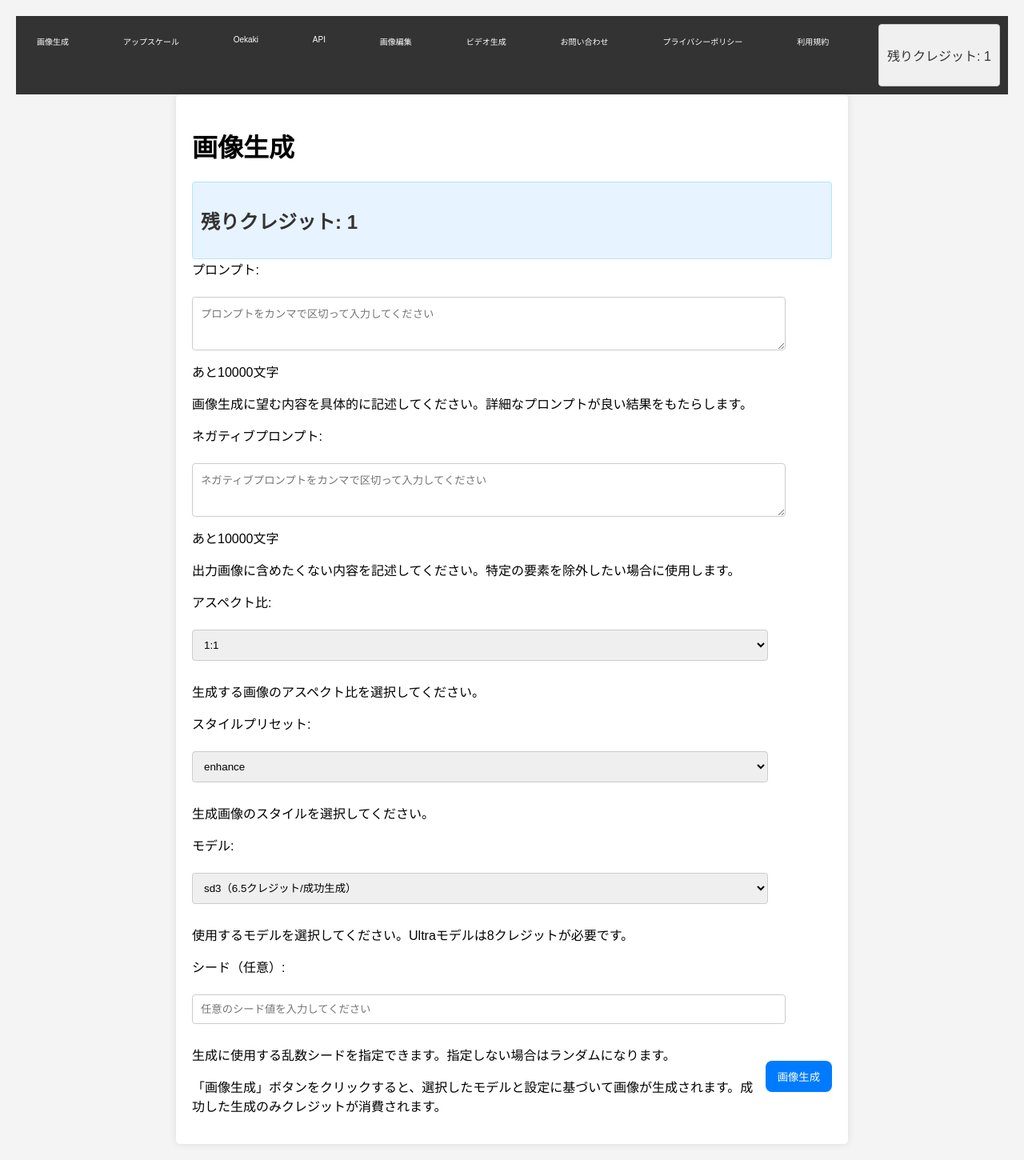
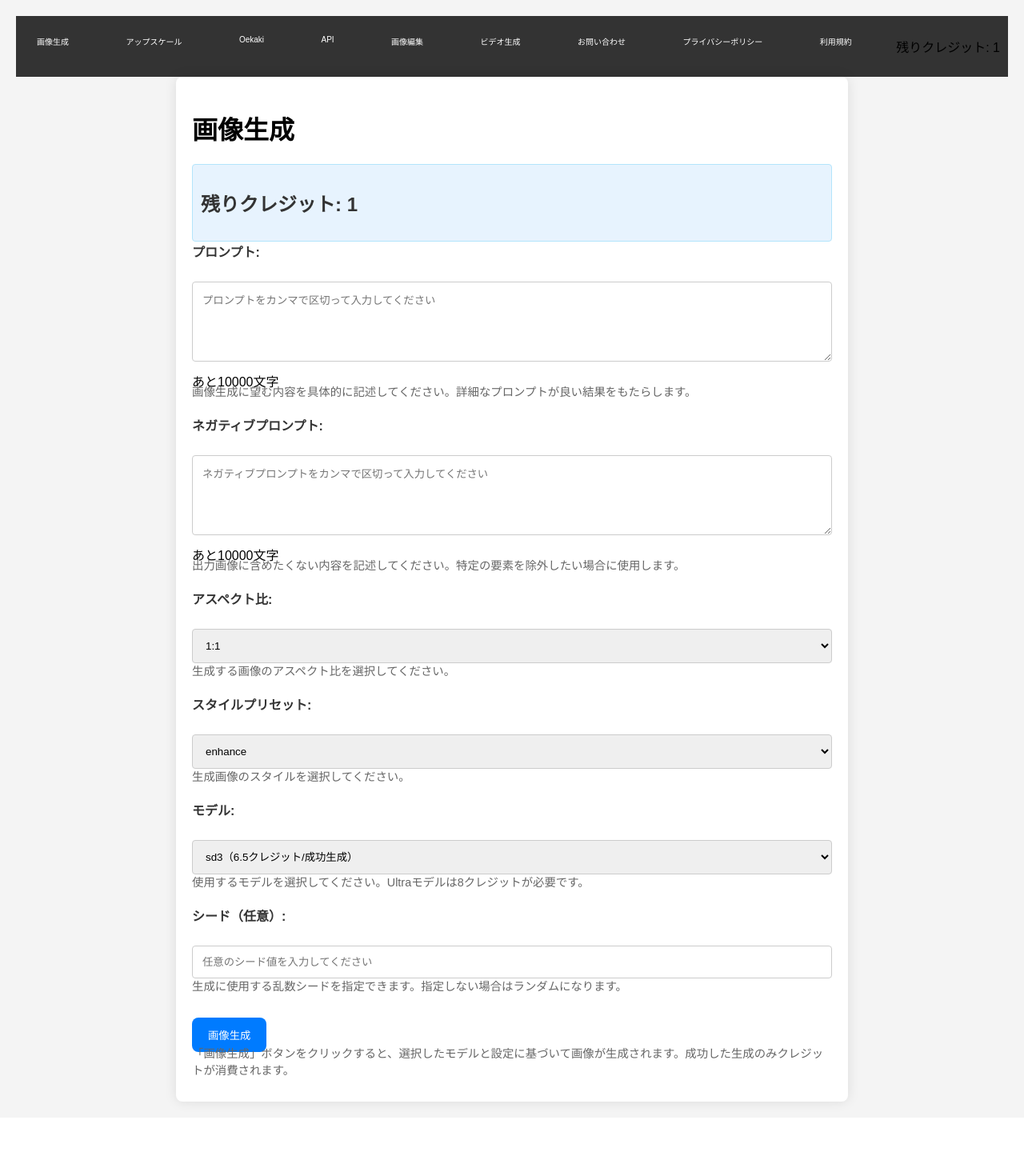
Before and after one commit to halcy8312/SD3, a Flask app: page /generate in a window 1280 px wide. Shown: the whole page at 80% size. After the commit the page ends 1388 px from the top, so only its background shows below. Run offline with Flask 3, Linux system fonts and the light colour scheme; the visitor is signed in with stand-in values (Sample User, id 1).

Commit message:
html修正 generate3

```diff
--- a/static/css/styles.css
+++ b/static/css/styles.css
@@ -10,9 +10,9 @@ body {
     background-color: #333;
     padding: 10px;
     display: flex;
-    justify-content: space-between; /* 項目間のスペースを調整 */
-    flex-wrap: nowrap; /* 子要素を横並びに保つ */
-    overflow-x: auto; /* 横スクロールを許可 */
+    justify-content: space-between;
+    flex-wrap: nowrap;
+    overflow-x: auto;
 }
 
 .nav-button {
@@ -23,7 +23,7 @@ body {
     display: inline-block;
     font-size: 10px;
     cursor: pointer;
-    white-space: nowrap; /* テキストを折り返さないようにする */
+    white-space: nowrap;
 }
 
 .nav-button:hover {
@@ -36,39 +36,47 @@ body {
     margin: 0 auto;
     background: #fff;
     padding: 20px;
-    border-radius: 5px;
-    box-shadow: 0 0 10px rgba(0, 0, 0, 0.1);
+    border-radius: 8px;
+    box-shadow: 0 0 15px rgba(0, 0, 0, 0.1);
 }
 
 .form-group {
-    margin-bottom: 15px;
+    margin-bottom: 20px;
 }
 
 label {
     display: block;
-    margin-bottom: 5px;
+    margin-bottom: 8px;
+    font-weight: bold;
+    color: #333;
 }
 
 input[type="text"],
 textarea,
 select,
 input[type="file"] {
-    width: 90%;
-    padding: 10px;
-    margin-bottom: 10px;
+    width: 100%;
+    padding: 12px;
+    margin-bottom: 8px;
     border: 1px solid #ccc;
     border-radius: 4px;
+    box-sizing: border-box;
+}
+
+textarea {
+    resize: vertical;
+    min-height: 100px;
 }
 
 button.generate-button, button.edit-button {
     background: #007bff;
     color: #fff;
     border: none;
-    padding: 10px 15px;
+    padding: 12px 20px;
     cursor: pointer;
-    float: right;
-    border-radius: 8px; /* 角を丸くする */
-    margin-top: -20px;
+    border-radius: 8px;
+    margin-top: 10px;
+    transition: background 0.3s ease;
 }
 
 button.generate-button:hover, button.edit-button:hover {
@@ -76,36 +84,22 @@ button.generate-button:hover, button.edit-button:hover {
 }
 
 .button-group {
-    margin-top: -20px; /* 調整したい高さに応じてマイナスの値を変更 */
+    display: flex;
+    justify-content: space-between;
+    align-items: center;
 }
 
-/* メディアクエリを追加して、小さな画面ではハンバーガーメニューに変更 */
-@media (max-width: 600px) {
-    .navbar {
-        flex-direction: column; /* 縦並びに変更 */
-        align-items: flex-start;
+.char-count {
+    font-size: 0.9em;
+    color: #888;
+    text-align: right;
 }
 
-    .nav-button {
-        padding: 10px;
-        width: 100%; /* 横幅いっぱいに広げる */
-    }
-}
-
-.download-button, .back-button {
-    background: #007bff;
-    color: #fff;
-    border: none;
-    padding: 10px 15px;
-    text-decoration: none;
-    cursor: pointer;
-    border-radius: 8px;
-    display: inline-block;
-    margin-top: 10px;
-}
-
-.download-button:hover, .back-button:hover {
-    background: #0056b3;
+.note {
+    font-size: 0.9em;
+    color: #666;
+    margin-top: -10px;
+    margin-bottom: 10px;
 }
 
 .credit-info {
@@ -117,83 +111,24 @@ button.generate-button:hover, button.edit-button:hover {
     border-radius: 4px;
 }
 
-.account-info {
-    padding: 10px;
-    background-color: #f9f9f9;
-    border: 1px solid #ddd;
-    color: #333;
-    margin-top: 20px;
-    border-radius: 4px;
+@media (max-width: 600px) {
+    .navbar {
+        flex-direction: column;
+        align-items: flex-start;
     }
 
-.account-info h2 {
-    margin-top: 0;
+    .nav-button {
+        padding: 10px;
+        width: 100%;
     }
 
-.account-info p {
-    margin: 5px 0;
+    .button-group {
+        flex-direction: column;
+        align-items: stretch;
     }
 
-.account-info img {
-    max-width: 100px;
-    border-radius: 50%;
+    button.generate-button, button.edit-button {
+        width: 100%;
+        margin-top: 10px;
     }
-
-.credits {
-    padding: 10px;
-    background-color: #f0f0f0;
-    border: 1px solid #ccc;
-    color: #333;
-    border-radius: 4px;
-    margin-left: 10px;
-    display: inline-block;
 }
-
-.char-count {
-    font-size: 0.9em;
-    color: #888;
-    margin-top: -10px;
-    display: block;
-    text-align: right;
-}
-
-.canvas-container {
-    margin-top: 20px;
-}
-
-canvas {
-    border: 1px solid #ccc;
-    width: 100%;
-    max-width: 800px;
-    height: auto;
-}
-
-.tools {
-    margin-top: 10px;
-    display: flex;
-    justify-content: space-around;
-}
-
-#pen-size, #eraser-size {
-    width: 100px;
-}
-
-button#pen-button, button#eraser-button, button#reset-button, button#save-button {
-    background: #007bff;
-    color: #fff;
-    border: none;
-    padding: 10px 15px;
-    cursor: pointer;
-    border-radius: 8px;
-}
-
-button#pen-button:hover, button#eraser-button:hover, button#reset-button:hover, button#save-button:hover {
-    background: #0056b3;
-}
-
-canvas {
-    border: 1px solid #ccc;
-    display: block;
-    margin: 20px 0;
-    max-width: 100%;
-}
```
Lines whose indentation alone changed are shown as unchanged.
